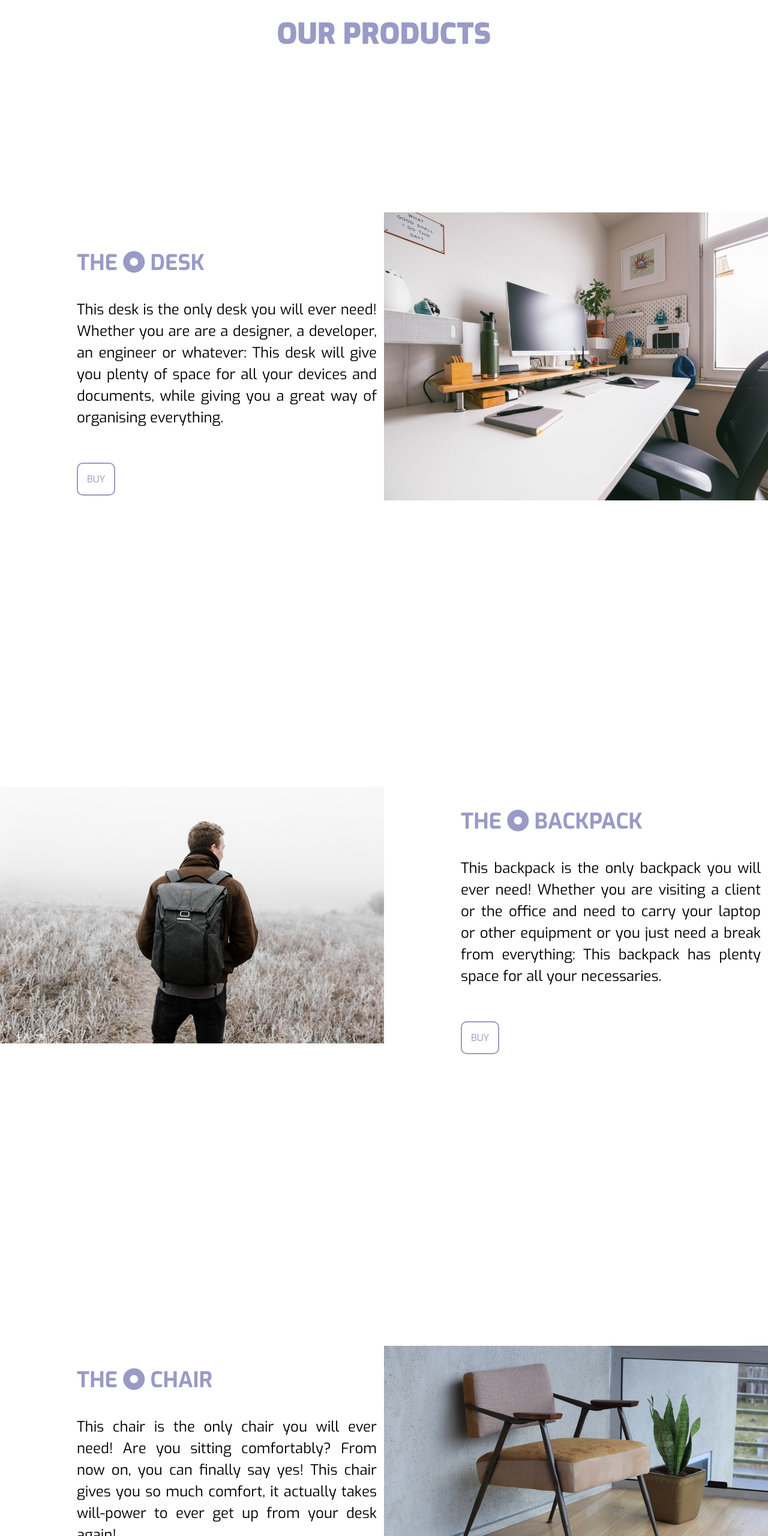
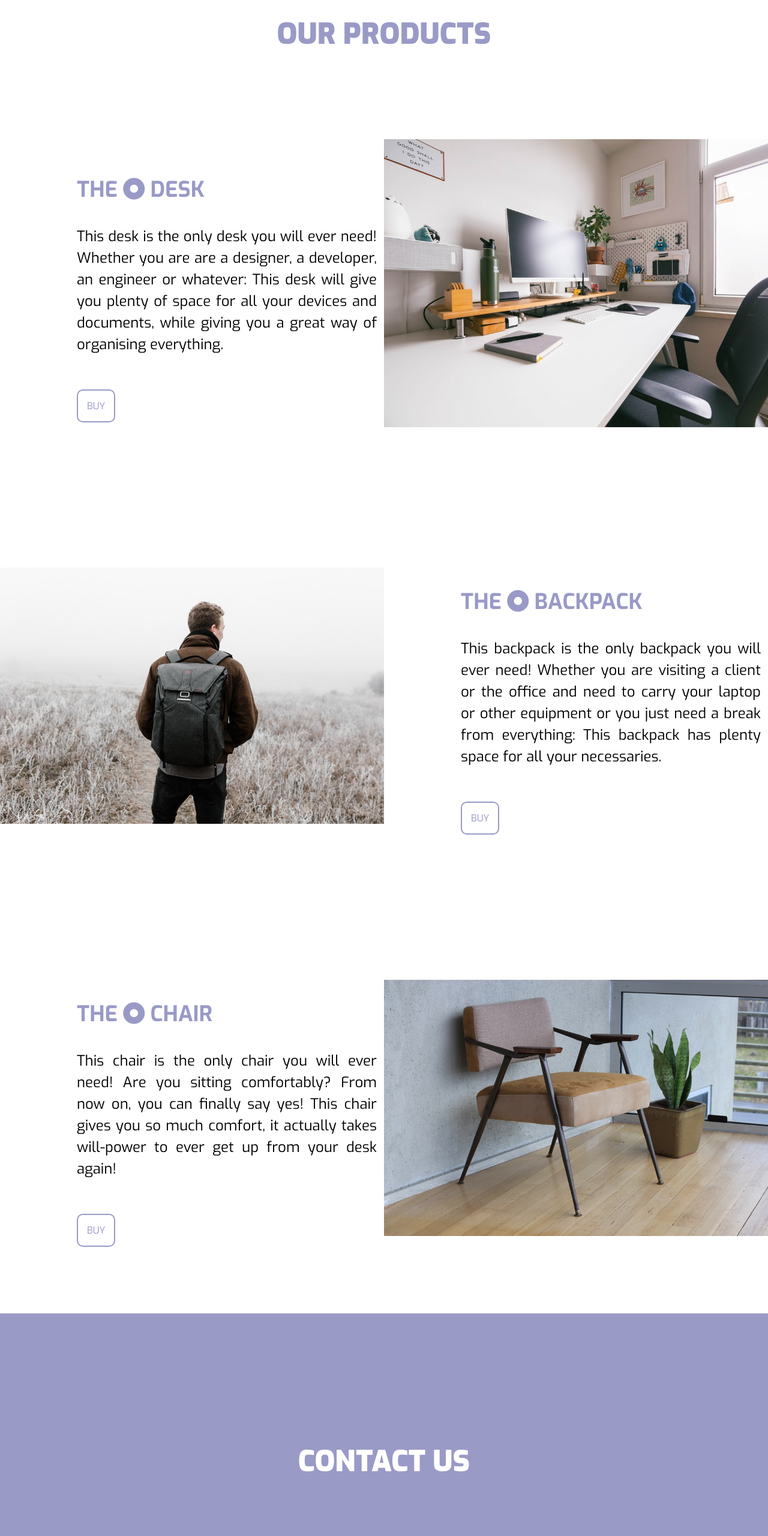
Before and after one commit to ferniemann/tasks, a plain HTML site: page 14Landing/index.html in a window 1280 px wide. Shown: the part 1800-4360 px from the top of the page at 60% size. Drawn offline with Linux system fonts and the light colour scheme.

Commit message:
style.css strukturiert

```diff
--- a/14Landing/assets/css/style.css
+++ b/14Landing/assets/css/style.css
@@ -1,5 +1,6 @@
 @import url('https://fonts.googleapis.com/css2?family=Exo:wght@100;200;400;700;900&family=Playfair+Display:wght@700;900&display=swap');
 
+/* Grundlegendes */
 html {
     scroll-behavior: smooth;
 }
@@ -12,11 +13,6 @@ body {
     margin: 0;
     font-family: Exo;
 }
-
-header {
-    text-align: center;
-}
-
 h1, h2, h3 {
     text-transform: uppercase;
     color: #0A0908;
@@ -26,6 +22,11 @@ h1 {
     margin: 0;
     font-size: 72px;
     font-weight: 900;
+}
+
+/* Gestaltung Header */
+header {
+    text-align: center;
 }
 
 header a,
@@ -53,6 +54,14 @@ header a,
     top: 0;
 }
 
+.nav {
+    background: #999AC6;
+    padding: 15px;
+    top: 88px;
+    position: sticky;
+    text-align: center;
+}
+
 .nav ul {
     list-style: none;
     padding-left: 0;
@@ -77,14 +86,7 @@ ul>li>a:hover {
     transition: 0.8s;
 }
 
-.nav {
-    background: #999AC6;
-    padding: 15px;
-    top: 88px;
-    position: sticky;
-    text-align: center;
-}
-
+/* Hero: Layout & Hintergrundbild */
 .hero {
     height: 50vh;
     background-image: url(../img/Desk3.jpeg), linear-gradient(rgba(255,255,255,1),rgba(255,255,255,0.5));
@@ -121,6 +123,7 @@ ul>li>a:hover {
     transition: 0.8s;
 }
 
+/* OUR MISSION: Allgemeines Layout */
 .mission>article {
     margin: 50px 15% 50px 15%;
     min-height: 100vH;
@@ -137,6 +140,7 @@ ul>li>a:hover {
     color: #999ac6;
 }
 
+/* OUR MISSION: Fließtext im Blocksatz */
 .center p {
     font-size: 24px;
     text-align: justify;
@@ -146,6 +150,14 @@ ul>li>a:hover {
     padding-bottom: 50px;
 }
 
+/* OUR MISSION: Logo im Fließtext */
+.we {
+    color:#999ac6;
+    font-weight: 900;
+    text-transform: uppercase;
+}
+
+/* OUR MISSION: Schlagworte */
 .center .infos {
     text-align: center;
 }
@@ -161,6 +173,7 @@ ul>li>a:hover {
     font-size: 18px;
 }
 
+/* OUR MISSION: Hintergrundbild */
 .mission {
     background: url(../img/Desk1.jpeg), linear-gradient(rgba(255,255,255,1),rgba(255,255,255,0.6));
     background-size: cover;
@@ -168,13 +181,14 @@ ul>li>a:hover {
     background-blend-mode: overlay;
 }
 
+/* OUR PRODUCTS: Produktbilder */
 .first {
     background: url(../img/Desk2.jpeg);
     background-repeat: no-repeat;
     background-size: 50%;
     background-position: right center;
-    padding-top: 250px;
-    padding-bottom: 250px;
+    padding-top: 10%;
+    padding-bottom: 10%;
     padding-left: 10%;
 }
 
@@ -183,8 +197,8 @@ ul>li>a:hover {
     background-repeat: no-repeat;
     background-size: 50%;
     background-position: left center;
-    padding-top: 250px;
-    padding-bottom: 250px;
+    padding-top: 10%;
+    padding-bottom: 10%;
     padding-right: 10%;
     padding-left: 60%;
 }
@@ -194,11 +208,12 @@ ul>li>a:hover {
     background-repeat: no-repeat;
     background-size: 50%;
     background-position: right center;
-    padding-top: 250px;
-    padding-bottom: 250px;
+    padding-top: 10%;
+    padding-bottom: 10%;
     padding-left: 10%;
 }
 
+/* OUR PRODUCTS: Produktinformationen */
 .products h3 {
     font-size: 36px;
     color: #999ac6;
@@ -218,6 +233,7 @@ ul>li>a:hover {
     text-align: justify;
 }
 
+/* CONTACT US: Sektion gestalten */
 .contact {
     background-color: #999ac6;
     color: white;
@@ -235,6 +251,7 @@ ul>li>a:hover {
     padding-bottom: 150px;
 }
 
+/* Footer */
 footer {
     text-align: center;
 }
@@ -244,9 +261,3 @@ footer a {
     border-bottom: dotted 1px #999ac6;
     color: black;
 }
-
-.we {
-    color:#999ac6;
-    font-weight: 900;
-    text-transform: uppercase;
-}
```
